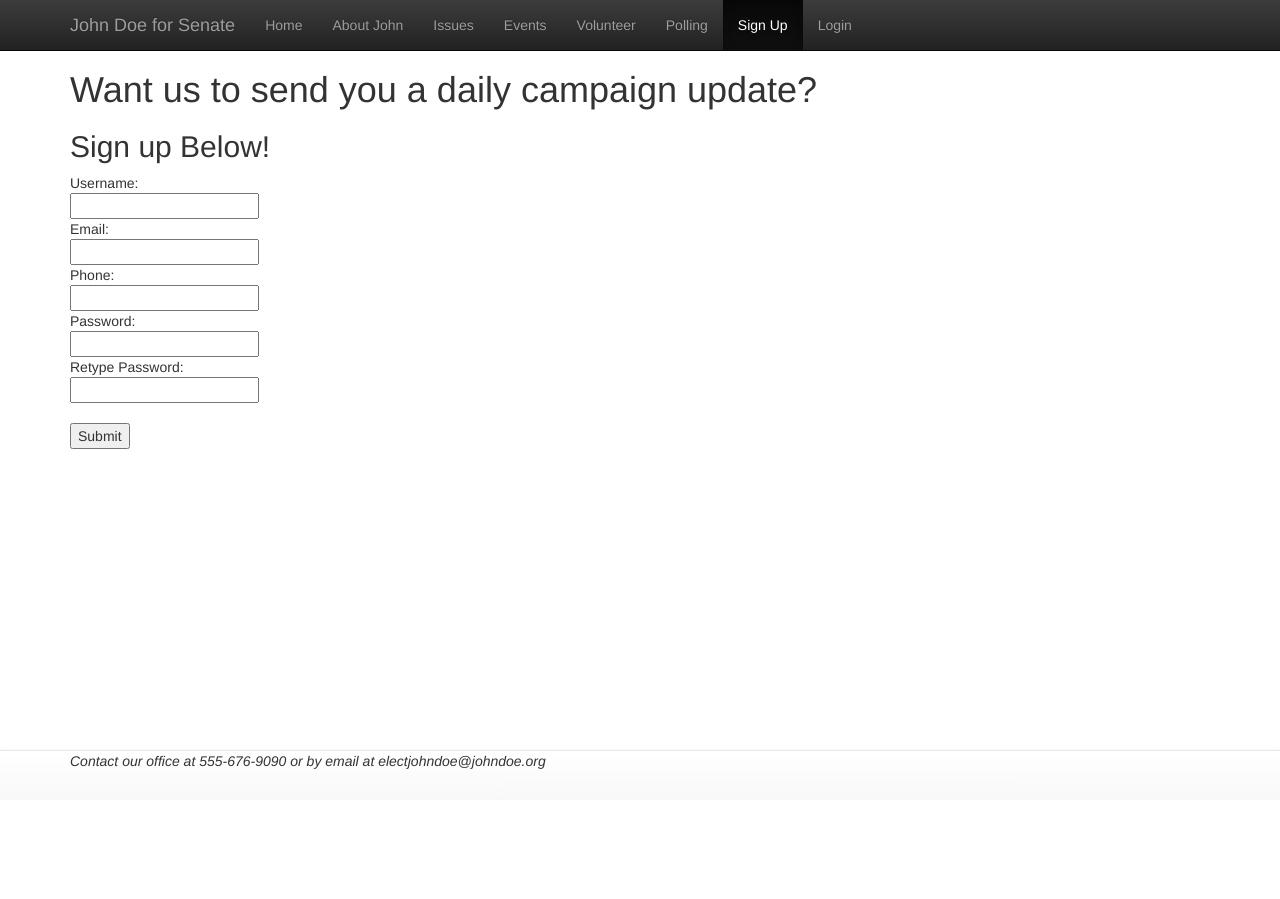
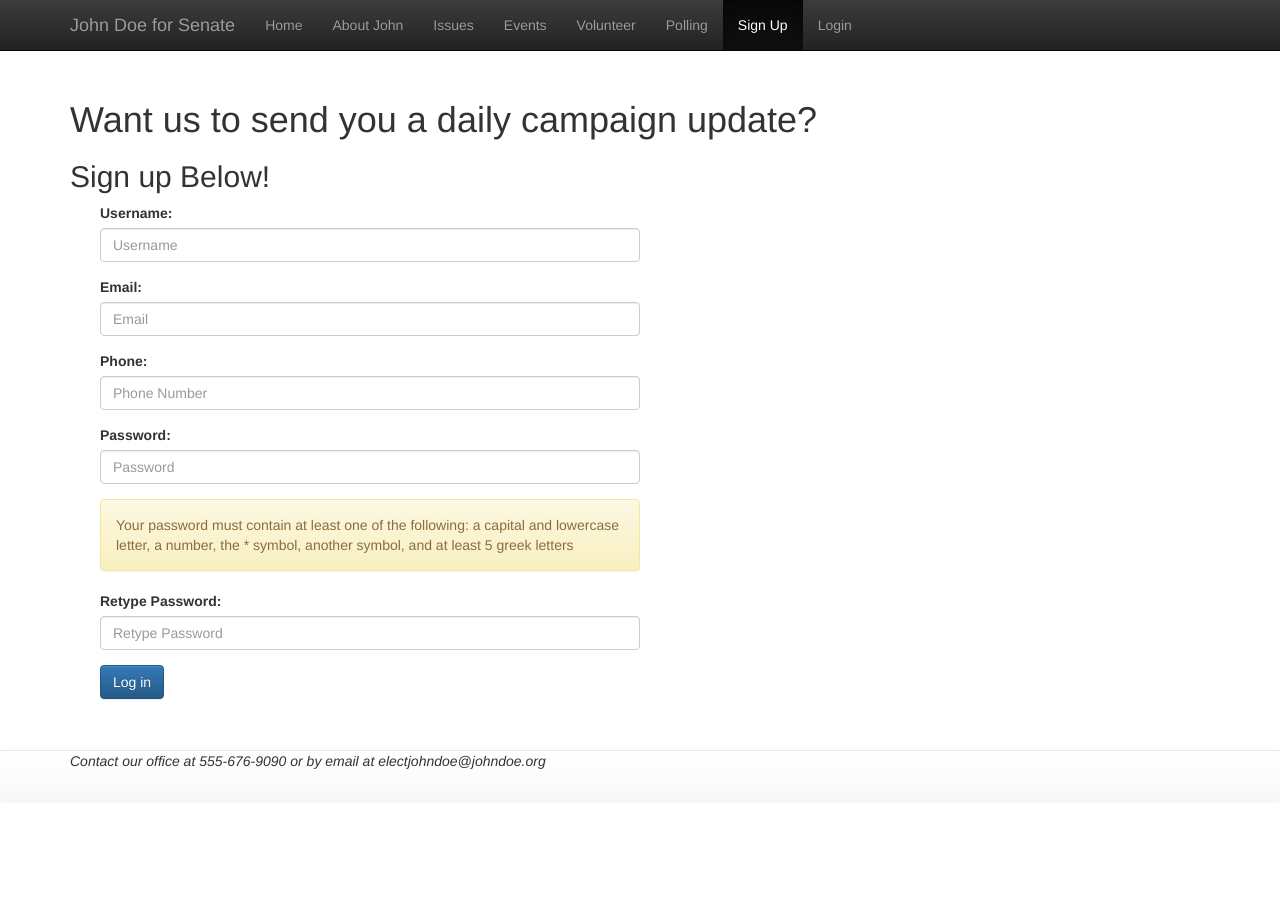
Before and after one commit to ryan-policheri/johndoeforsenate, a PHP site: page /signup.html in a window 1280 px wide. Before the commit the page ends 769 px from the top, so only its background shows below. Run offline with PHP 8.4, Linux system fonts and the light colour scheme.

Commit message:
Assignment 4 Final Upload

```diff
--- a/public html/css/custom.css
+++ b/public html/css/custom.css
@@ -2,6 +2,10 @@
 	Author: Kyle Hovey */
 
 .below_menu_container {
-  padding-top: 50px;
+  padding-top: 80px;
   padding-bottom:100px;
 }
+
+.clear_footer{
+	padding-bottom:100px;
+}
--- a/public html/login.html
+++ b/public html/login.html
@@ -51,7 +51,7 @@
         <h2>Thanks for being a part of our campaign!</h2>
       </header>
 
-      <form class="form-inline">
+      <form class="form-inline clear_footer">
         <div class="form-group">
           <label class="sr-only" for="inputUsername">Username</label>
           <input type="text" class="form-control" id="inputUsername" placeholder="Username" name="username">
@@ -60,7 +60,7 @@
           <label class="sr-only" for="inputPassword">Password</label>
           <input type="password" class="form-control" id="inputPassword" placeholder="Password" name="password">
         </div>
-        <button type="submit" class="btn btn-default">Log in</button>
+        <button type="submit" class="btn btn-primary">Log in</button>
       </form>
 
       <footer class="navbar navbar-default navbar-fixed-bottom">
--- a/public html/signup.html
+++ b/public html/signup.html
@@ -51,19 +51,31 @@
         <h2> Sign up Below!</h2>
       </header>
 
+      <div class="container clear_footer">
+        <div class="col-xs-12 col-md-6">
       <form>
-        Username:<br>
-        <input type="text" name="Username"><br>
-        Email:<br>
-        <input type="text" name="Email"><br>
-        Phone:<br>
-        <input type="text" name="Phone"><br>
-        Password:<br>
-        <input type="password" name="Password"><br>
-        Retype Password:<br>
-        <input type="password" name="Retype Password"><br>
-        <br>
-        <input type="submit" value="Submit"><br>
+        <div class="form-group">
+          <label for="username">Username:</label>
+          <input type="text" class="form-control" id="username" placeholder="Username" name="username">
+        </div>
+        <div class="form-group">
+          <label for="email">Email:</label>
+          <input type="email" class="form-control" id="email" placeholder="Email" name="email">
+        </div>
+        <div class="form-group">
+          <label for="phone">Phone:</label>
+          <input type="text" class="form-control" id="phone" placeholder="Phone Number" name="phone">
+        </div>
+        <div class="form-group">
+          <label for="password">Password:</label>
+          <input type="password" class="form-control" id="password" placeholder="Password" name="password">
+        </div>
+        <div class="alert alert-warning" role="alert"> Your password must contain at least one of the following: a capital and lowercase letter, a number, the * symbol, another symbol, and at least 5 greek letters</div>
+        <div class="form-group">
+          <label for="retypePassword">Retype Password:</label>
+          <input type="password" class="form-control" id="retypePassword" placeholder="Retype Password" name="retypePassword">
+        </div>
+        <button type="submit" class="btn btn-primary">Log in</button>
       </form>
 
       <footer class="navbar navbar-default navbar-fixed-bottom">
@@ -76,6 +88,8 @@
       <script type="text/javascript" src="https://maxcdn.bootstrapcdn.com/bootstrap/3.3.7/js/bootstrap.min.js"></script>
     </div>
   </div>
+  </div>
+  </div>
 </body>
 
 </html>
```
Also changed, not shown: public html/events.html (+8 -8 lines), public html/index.html (+17 -12 lines), public html/issues.html (+14 -14 lines), public html/johnabout.html (+9 -9 lines), public html/pollinglocation.html (+9 -7 lines), public html/volunteer.html (+8 -8 lines).
